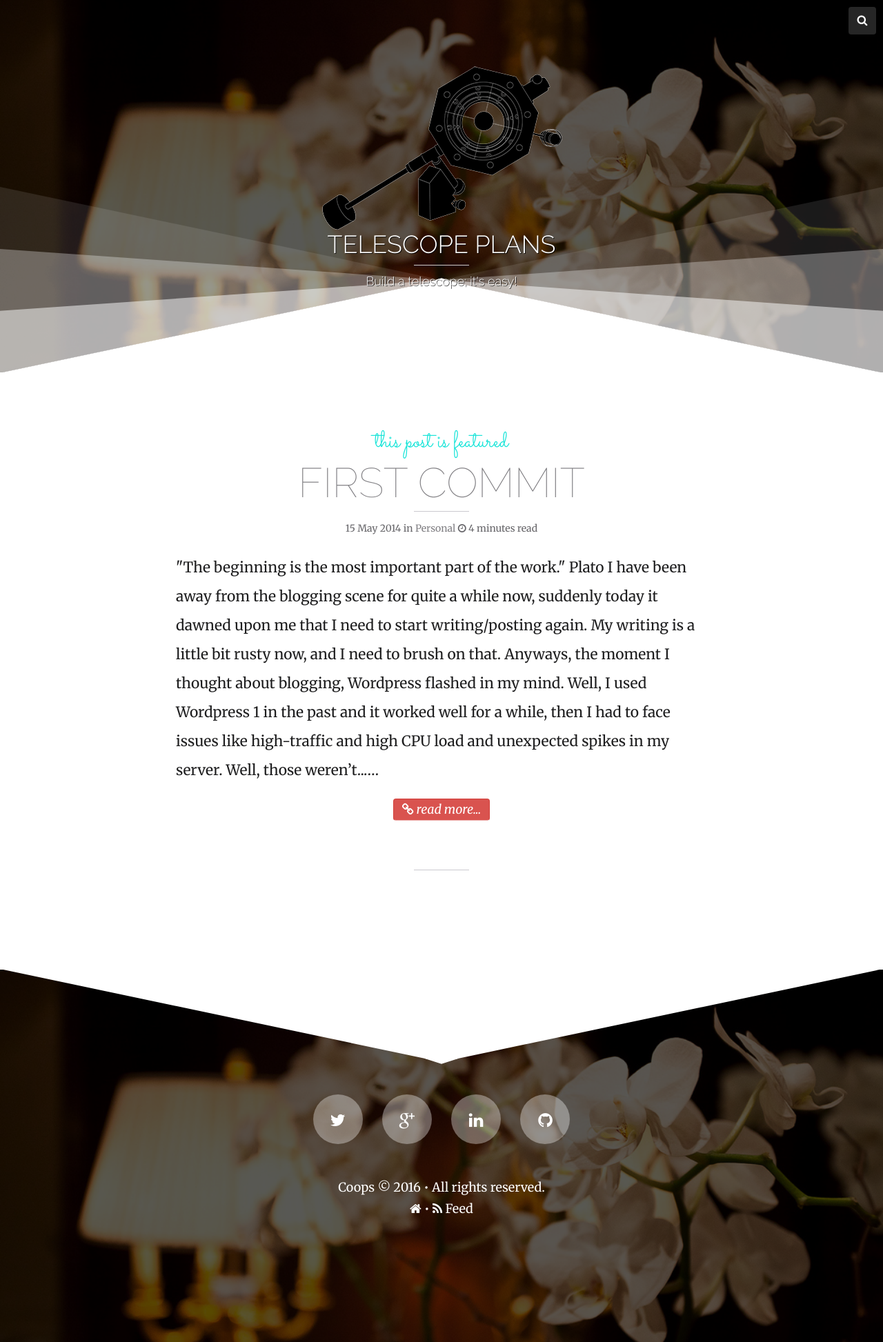
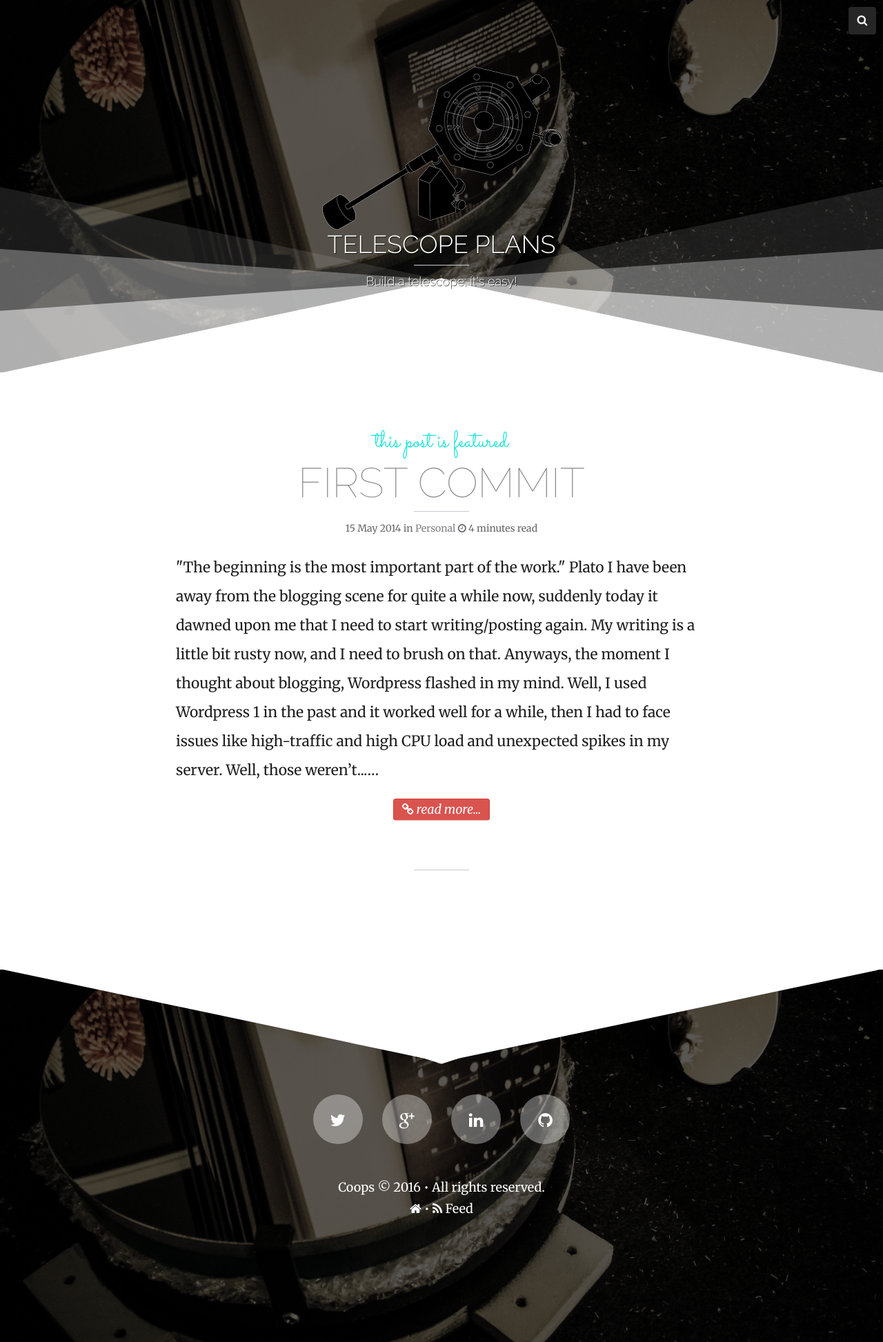
Before and after one commit to mountainstorm/testspace, a Jekyll site: the page built from index.html, in a window 1280 px wide. Shown: the whole page at 69% size. Built offline with Jekyll 4.4.1, drawn with Linux system fonts in a browser that asks for light colours; nearby versions of some CDN libraries; the list of posts is cut into pages by our own code.

Commit message:
new bg image

```diff
--- a/_config.yml
+++ b/_config.yml
@@ -3,7 +3,8 @@
 logo:             logo-small.png
 disqus_shortname: hmfaysal
 # Assign a default image for your site's header and footer
-default_bg:       default_bg1.jpg
+default_bg:       IMG_3174-2.jpg
+#default_bg1.jpg
 search:           true
 share:            true
 # Read Time is a calculator tp provide post read-time based on word count. Usage is recommended.
```
Also changed, not shown: images/IMG_3174-2.jpg (added).
